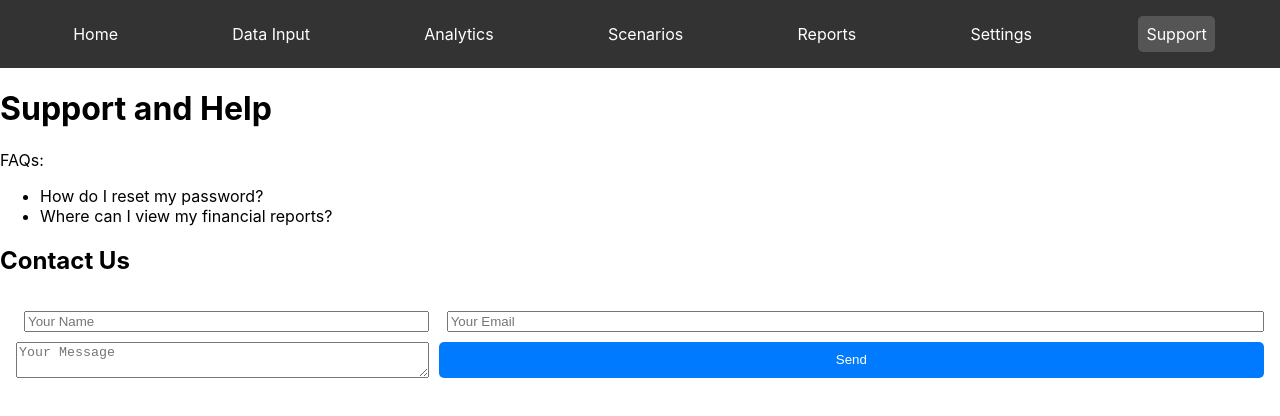
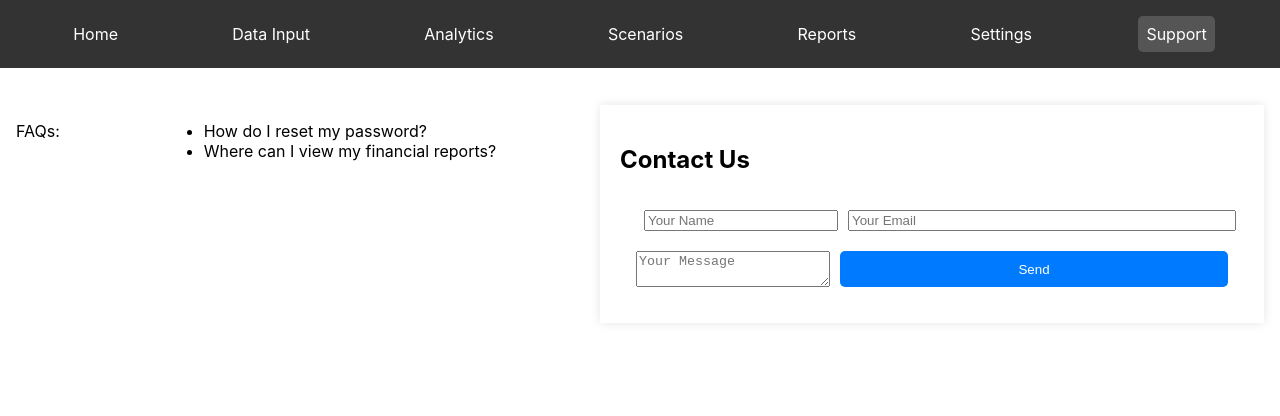
Before and after one commit to siddu1324/FinOptiX, a React (Create React App) app in the folder client/: page /support in a window 1280 px wide. Shown: the top 416 px of the page. Built offline with nearby package versions, Linux system fonts and the light colour scheme.

Commit message:
support page changes

```diff
--- a/client/src/components/SupportPage.js
+++ b/client/src/components/SupportPage.js
@@ -3,13 +3,13 @@
 
 const SupportPage = () => {
   return (
-    <div>
-      <h1>Support and Help</h1>
+    <div className="support-container">
       <p>FAQs:</p>
       <ul>
         <li>How do I reset my password?</li>
         <li>Where can I view my financial reports?</li>
       </ul>
+      <div className="contact-container">
         <h2>Contact Us</h2>
         <form>
           <input type="text" placeholder="Your Name" />
@@ -18,6 +18,7 @@
           <button type="submit">Send</button>
         </form>
       </div>
+    </div>
   );
 };
 
--- a/client/src/styles.css
+++ b/client/src/styles.css
@@ -161,3 +161,21 @@
 .line-profit {
   stroke: #36a2eb; /* Bright blue for profit */
 }
+
+.support-container {
+  display: flex;
+  justify-content: space-between;
+}
+
+.contact-container {
+  width: 50%;
+  padding: 20px;
+  box-shadow: 0 0 10px rgba(0,0,0,0.1); /* Example shadow for the container */
+}
+
+.contact-container form input {
+  width: 100%;  /* Ensures full width within the form */
+  box-sizing: border-box;  /* Includes padding and border in the element's total width */
+  margin-bottom: 10px;  /* Adds space between the form elements */
+  margin-left: 50;
+}
```
Lines whose indentation alone changed are shown as unchanged.
